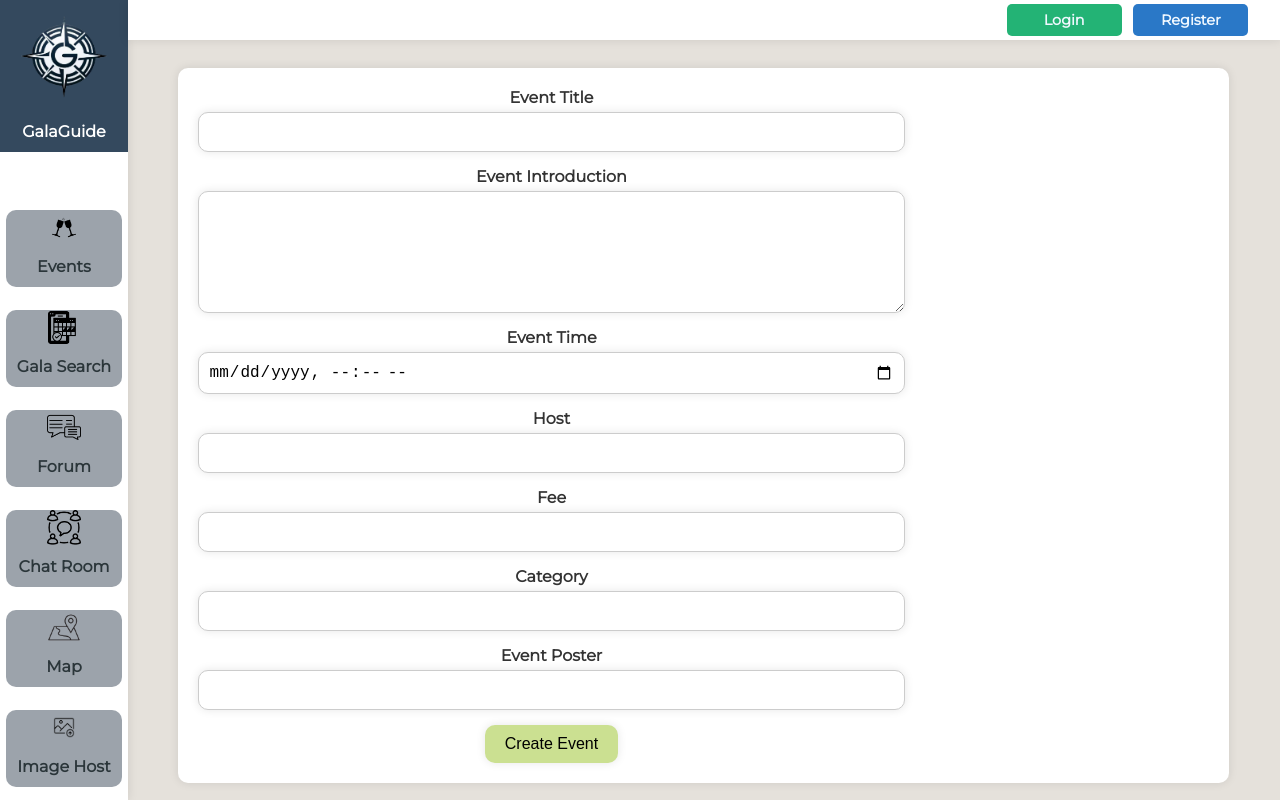
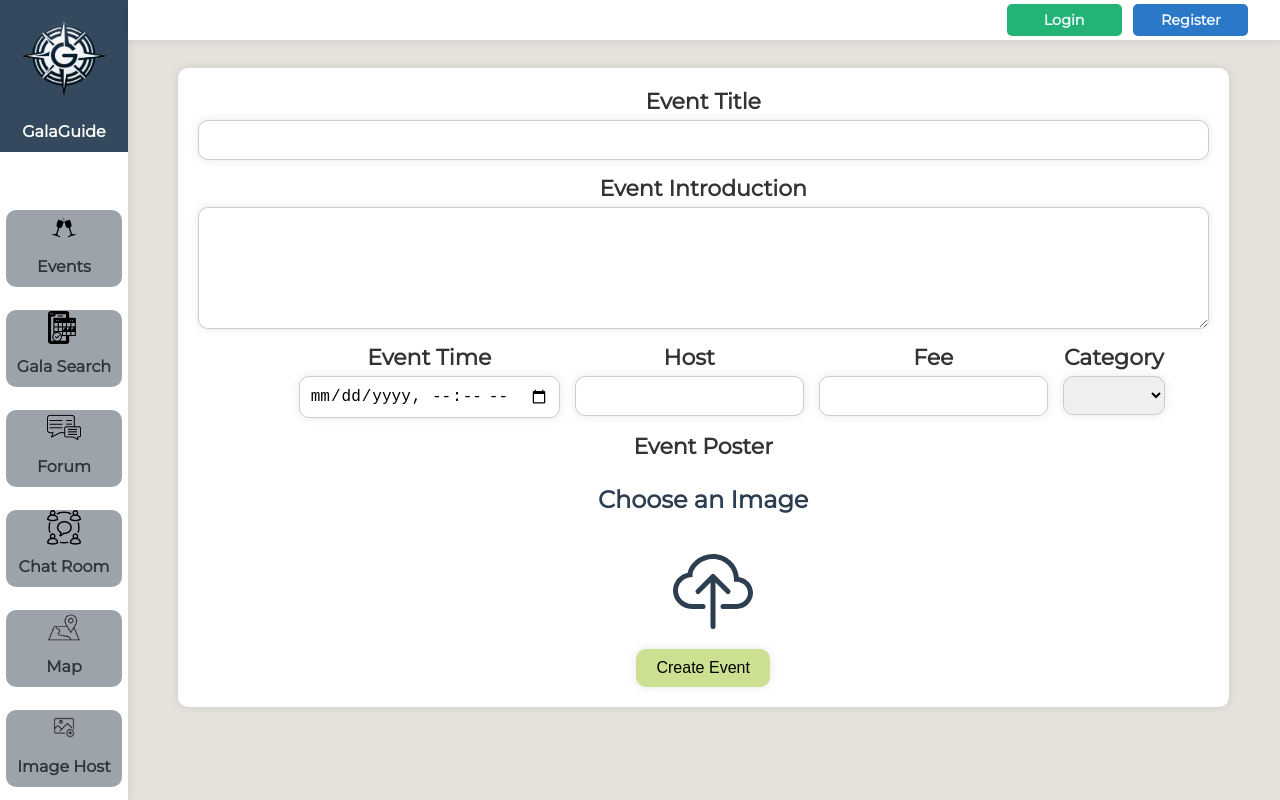
Before and after one commit to sustech-cs304/galaguide, a Vue app in the folder galaguide/: page /event/create in a window 1280 px wide. Built offline with nearby package versions, Linux system fonts and the light colour scheme; what v-calendar, vue3-marquee would draw is missing.

Commit message:
Add create event function

```diff
--- a/galaguide/src/components/events/CreateEvent.vue
+++ b/galaguide/src/components/events/CreateEvent.vue
@@ -1,8 +1,7 @@
-<!-- this page is for users to create their own events -->
 <template>
   <div style="display: flex;">
-    <div style="width: 10%; display: flex;">
-      <h2>This is side bar</h2>
+    <div style="display: flex; flex-direction: row; width: 10%;">
+
     </div>
     <div class="create-event">
       <form>
@@ -10,11 +9,11 @@
           <label for="event-title">Event Title</label>
           <input type="text" id="event-title" v-model="formData.title" />
         </div>
-        <div class="form-group
-      ">
+        <div class="form-group">
           <label for="event-introduction">Event Introduction</label>
           <textarea id="event-introduction" v-model="formData.introduction"></textarea>
         </div>
+        <div class="form-group-horizontal">
           <div class="form-group">
             <label for="event-time">Event Time</label>
             <input type="datetime-local" id="event-time" v-model="formData.time" />
@@ -29,13 +28,22 @@
           </div>
           <div class="form-group">
             <label for="event-category">Category</label>
-          <input type="text" id="event-category" v-model="formData.category" />
+            <!-- a drop down selection -->
+            <select id="event-category" v-model="formData.category">
+              <option v-for="option in category_options" :key="option.value" :value="option.value">
+                {{ option.label }}
+              </option>
+            </select>
+          </div>
         </div>
         <div class="form-group">
           <label for="event-poster">Event Poster</label>
-          <input type="text" id="event-poster" v-model="formData.posterUrl" />
+          <div style="border: 2px; border-radius: 16px; border-color: black;">
+            <ImageUploader />
           </div>
-        <button @click="createEvent">Create Event</button>
+
+        </div>
+        <button @click.prevent="createEvent">Create Event</button>
       </form>
     </div>
   </div>
@@ -43,10 +51,16 @@
 </template>
 
 <script setup>
-
 import { ref } from 'vue';
 import axios from 'axios';
-
+import ImageUploader from '../image/ImageUploader.vue';
+const category_options = [
+  { label: 'Sport', value: 'Sport' },
+  { label: 'Music', value: 'Music' },
+  { label: 'Education', value: 'Education' },
+  { label: 'Art', value: 'Art' },
+  { label: 'Other', value: 'Other'}
+];
 const formData = ref({
   title: '',
   introduction: '',
@@ -81,11 +95,17 @@ const createEvent = async () => {
 }
 
 form {
-  align-content: center;
-  width: 70%;
+  width: 100%;
   display: flex;
   flex-direction: column;
   gap: 15px;
+}
+select {
+  padding: 10px;
+  border: 1px solid #ccc;
+  border-radius: 10px;
+  box-shadow: 0 0 10px rgba(0, 0, 0, 0.1);
+  cursor: pointer;
 }
 
 .form-group {
@@ -93,8 +113,17 @@ form {
   flex-direction: column;
 }
 
+.form-group-horizontal {
+  display: flex;
+  align-self: center;
+  width: 80%;
+  justify-content: space-between;
+  gap: 15px;
+}
+
 .form-group label {
   margin-bottom: 5px;
+  font-size: 22px;
   font-weight: bold;
   color: #333;
 }
```
Lines whose indentation alone changed are shown as unchanged.
